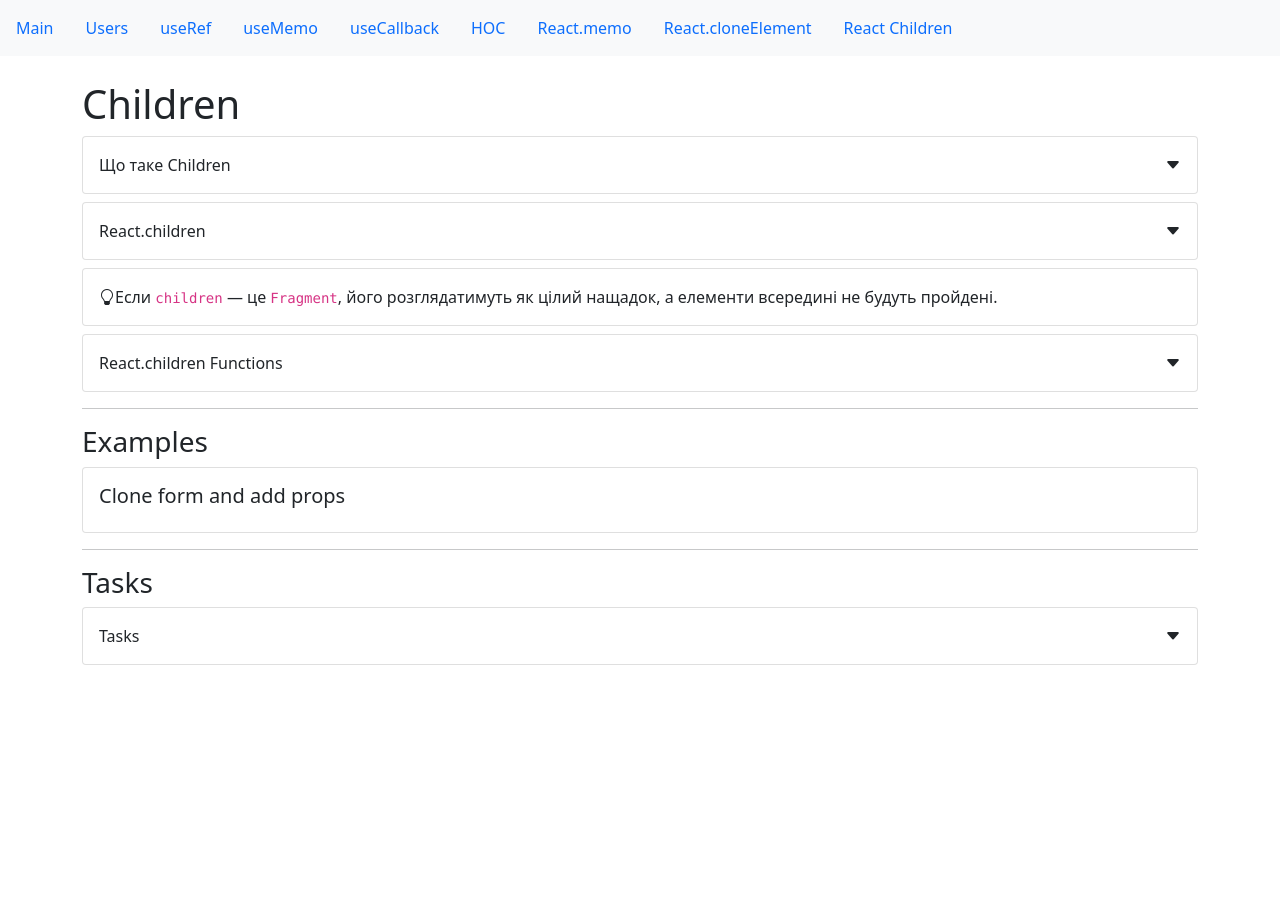
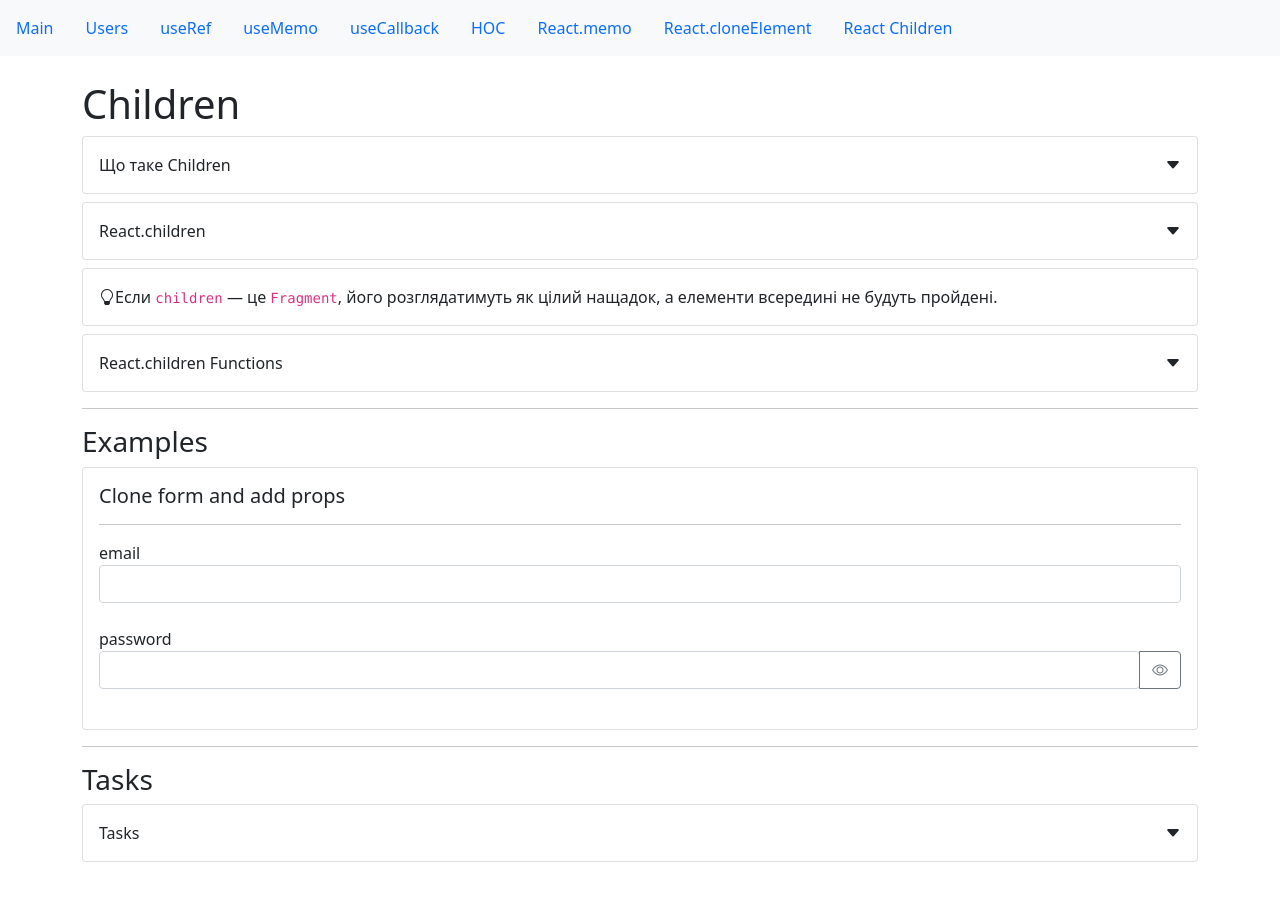
Before and after one commit to YarDol/React-Hooks, a React (Create React App) app: page /children in a window 1280 px wide. Shown: the top 898 px of the page. Before the commit the page ends 800 px from the top, so only its background shows below. Built offline with nearby package versions, Linux system fonts and the light colour scheme.

Commit message:
React.Children example

```diff
--- a/src/app/components/examples/children/reactChildrenExample.jsx
+++ b/src/app/components/examples/children/reactChildrenExample.jsx
@@ -1,10 +1,37 @@
-import React from "react";
+import React, {useEffect, useState} from "react";
 import CardWrapper from "../../common/Card";
 import SmallTitle from "../../common/typografy/smallTitle";
+import TextField from "../../common/form/textField";
+import propTypes from "prop-types";
+import Divider from "../../common/divider";
+const FormComponent = ({children}) => {
+    const [data, setData] = useState({});
+    useEffect(()=> {console.log(data)}, [data])
+
+    const handleChange = (target) => {
+        setData(prevState => ({...prevState, [target.name]: target.value}));
+    }
+
+    return React.Children.map(children, (child) => {
+        const config = {...child.props, onChange: handleChange, value: data[child.props.name] || ""};
+        return React.cloneElement(child, config)
+    })
+ }
+ FormComponent.propTypes = {
+    children: propTypes.oneOfType([
+        propTypes.arrayOf(propTypes.node),
+        propTypes.node
+    ]).isRequired
+ }
 const ReactChildrenExample = () => {
     return (
         <CardWrapper>
             <SmallTitle>Clone form and add props</SmallTitle>
+            <Divider />
+            <FormComponent>
+                <TextField label="email" name="email"/>
+                <TextField label="password" name="password" type="password"/>
+            </FormComponent>
         </CardWrapper>
     );
 };
```
